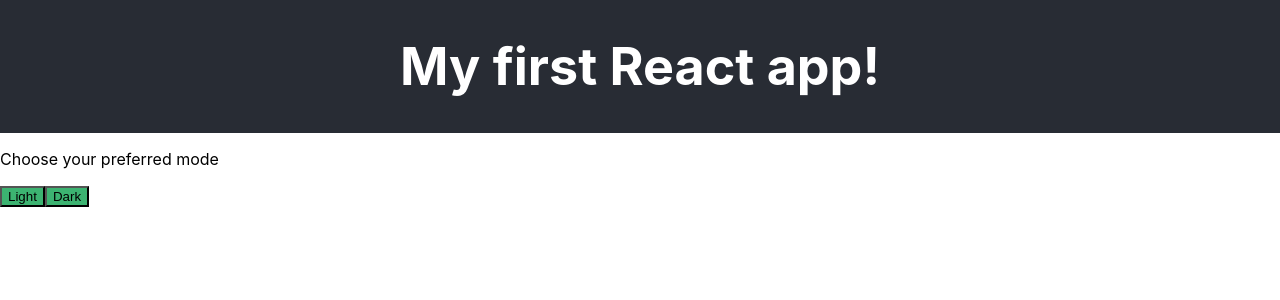
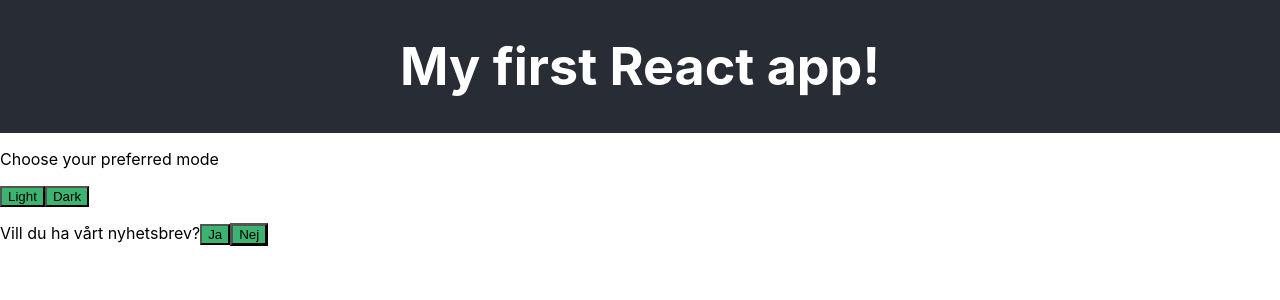
Before and after one commit to FE19-iths/01-components, a React (Create React App) app: page / in a window 1280 px wide. Shown: the top 300 px of the page. Built offline with nearby package versions, Linux system fonts and the light colour scheme.

Commit message:
Övning 3

```diff
--- a/src/App.css
+++ b/src/App.css
@@ -32,3 +32,7 @@
     color: black;
     border-color: black;
 }
+
+button.selected {
+    border-width: 3px;
+}
--- a/src/App.js
+++ b/src/App.js
@@ -3,11 +3,13 @@ import './App.css';
 
 function App() {
     const [mode, setMode] = useState('light');
+    const [newsletter, setNewsletter] = useState(false);
 
     const handleClickLight = () => {
         setMode('light');
         console.log('handleClickLight körs');
     }
+
 
     console.log('App körs');
     return (
@@ -16,6 +18,7 @@ function App() {
                 <h1>My first React app!</h1>
             </header>
             <main>
+            <section>
                 <p>
                 Choose your preferred mode
                 </p>
@@ -23,6 +26,17 @@ function App() {
                     <button onClick={handleClickLight}> Light </button>
                     <button onClick={() => setMode('dark')}> Dark </button>
                 </p>
+            </section>
+
+            <section>
+                <p>
+                    Vill du ha vårt nyhetsbrev?
+                    <button className={newsletter ? 'selected' : ''}
+                        onClick={() => setNewsletter(true)}>Ja</button>
+                    <button className={!newsletter ? 'selected' : ''}
+                        onClick={() => setNewsletter(false)}>Nej</button>
+                </p>
+            </section>
             </main>
         </div>
     );
```
